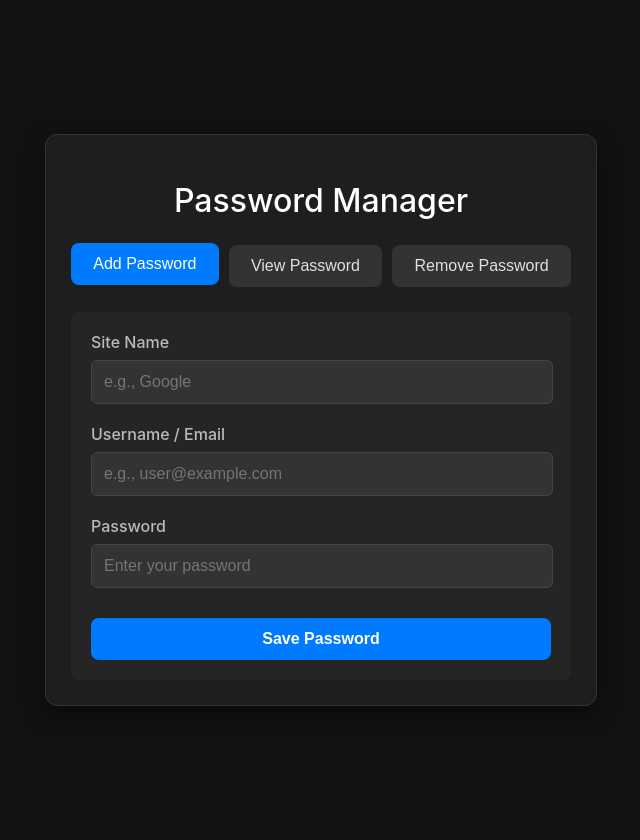
After one commit to Naail127/PaillierCryptography, a Flask app: page /manager in a window 1280 px wide. The commit adds this page. Shown: the whole page, without its empty margins (319-959 px from the left). Run offline with Flask 3, Linux system fonts and the light colour scheme.

Commit message:
added website that can be used to access password information

```diff
--- a/Functions.py
+++ b/Functions.py
@@ -2,8 +2,8 @@ import math
 import random
 import os
 
-p = int(os.getenv("p1"))
-q = int(os.getenv("p2"))
+p = int(4541554238500101232552500954782756651386703008262217019716749311659998997105067659483444223523928779)
+q = int(9083258364967755778714009204230578095286209015347938511945277809368431387795772440566214471168363613)
 
 n = p * q
 phi = (p - 1) * (q - 1)
--- a/app.py
+++ b/app.py
@@ -1,12 +1,23 @@
 # app.py
-from flask import Flask, request, jsonify
+from flask import Flask, request, jsonify, render_template # <-- Add render_template
 from flask_cors import CORS
+import PasswordManager
+
 
 app = Flask(__name__)
 
 CORS(app)
 
+@app.route('/')
+def login_page():
+    # This tells Flask to look in the 'templates' folder for 'login.html'
+    return render_template('Login_page.html')
 
+# --- NEW ROUTE FOR THE SUCCESS PAGE ---
+@app.route('/manager')
+def manager_page():
+    # This will be the page we redirect to
+    return render_template('PasswordManager.html')
 @app.route('/process-data', methods=['POST'])
 def process_data():
     # Get the JSON data sent from the JavaScript
@@ -22,17 +33,61 @@ def process_data():
 
         # Process the data (here, we'll just print it and create a response)
         print(f"Received data: Name = {name}, Message = {message}")
+        Username, Password = PasswordManager.view_details('tim')
+        if Username == name and Password == message:
+            # Create a response to send back to the JavaScript
+            response_message = "Welcome."
 
-        # Create a response to send back to the JavaScript
-        response_message = f"Hello, {name}! Your message '{message}' was received by the Python server."
-
-        return jsonify({'status': 'success', 'response': response_message})
+            return jsonify({'status': 'success', 'response': response_message})
+        else:
+            response_message = f"Invalid credentials."
+            return jsonify({'status': 'error', 'message': 'Invalid credentials'}), 401
 
     except Exception as e:
         # Handle any other errors
         print(f"An error occurred: {e}")
         return jsonify({'status': 'error', 'message': 'An internal error occurred'}), 500
 
+@app.route('/addPassword', methods=['POST'])
+def addPassword():
+    data = request.get_json()
+    try:
+        site = data.get('siteName')
+        username = data.get('username')
+        password = data.get('password')
+        print(site,username,password)
+        PasswordManager.add_details(site, username, password)
+        return jsonify({'status': 'success', 'message': 'Password added successfully'})
+    except Exception as e:
+        print(f"An error occurred: {e}")
+        return jsonify({'status': 'error', 'message': 'An internal error occurred'}), 500
+
+@app.route('/viewPassword', methods=['POST'])
+def viewPassword():
+    data = request.get_json()
+    print('received data:')
+    try:
+        site = data.get('siteName')
+        print(site)
+        username, password = PasswordManager.view_details(site)
+
+        return jsonify({'status': 'success', 'username': username, 'password': password})
+    except Exception as e:
+        print(f"An error occurred: {e}")
+        return jsonify({'status': 'error', 'message': 'An internal error occurred'}), 500
+
+@app.route('/removePassword', methods=['POST'])
+def removePassword():
+    data = request.get_json()
+    try:
+        site = data.get('siteName')
+        print(site)
+        PasswordManager.delete_details(site)
+
+        return jsonify({'status': 'success'})
+    except Exception as e:
+        print(f"An error occurred: {e}")
+        return jsonify({'status': 'error', 'message': 'An internal error occurred'}), 500
 
 if __name__ == '__main__':
 
--- a/Login_page.js
+++ b/static/Login_page.js
@@ -27,9 +27,12 @@ document.addEventListener('DOMContentLoaded', () => {
             });
 
             const result = await response.json();
+            if (result.status === "success") {
+                responseElement.textContent = "Login successful";
+                console.log("Login successful");
+                window.location.href = "/manager";}
 
             // Update the webpage with the server's response
-            responseElement.textContent = JSON.stringify(result, null, 2);
 
         } catch (error) {
             console.error('Error:', error);
--- a/Login_page.html
+++ b/templates/Login_page.html
@@ -2,7 +2,7 @@
 <html lang="en">
 <head>
     <meta charset="UTF-8">
-    <link rel="stylesheet" href="Login_page.css">
+    <link rel="stylesheet" href="{{ url_for('static', filename='Login_page.css') }}">
     <meta name="viewport" content="width=device-width, initial-scale=1.0">
     <title>Basic Password Manager Interface</title>
 </head>
@@ -36,7 +36,6 @@
         </div>
         <span id="response">cvcvmdfkldkf</span>
     </div>
-  <script src="Login_page.js"></script>
-
 </body>
+<script src="{{ url_for('static', filename='Login_page.js') }}"></script>
 </html>
--- /dev/null
+++ b/templates/PasswordManager.html
@@ -0,0 +1,366 @@
+<!DOCTYPE html>
+<html lang="en">
+<head>
+    <meta charset="UTF-8">
+    <meta name="viewport" content="width=device-width, initial-scale=1.0">
+    <title>Password Manager</title>
+    <style>
+        /* Basic Reset & Body Styling */
+        body {
+            font-family: -apple-system, BlinkMacSystemFont, "Segoe UI", Roboto, Helvetica, Arial, sans-serif, "Apple Color Emoji", "Segoe UI Emoji", "Segoe UI Symbol";
+            background-color: #121212;
+            color: #e0e0e0;
+            margin: 0;
+            padding: 20px;
+            display: flex;
+            justify-content: center;
+            align-items: center;
+            min-height: 100vh;
+        }
+
+        /* Main container for the app */
+        .container {
+            width: 100%;
+            max-width: 500px;
+            background-color: #1e1e1e;
+            border-radius: 12px;
+            box-shadow: 0 8px 24px rgba(0, 0, 0, 0.5);
+            padding: 25px;
+            border: 1px solid #333;
+        }
+
+        h1 {
+            text-align: center;
+            color: #ffffff;
+            margin-bottom: 25px;
+            font-weight: 500;
+        }
+
+        /* Button navigation section */
+        .nav-buttons {
+            display: flex;
+            justify-content: space-between;
+            margin-bottom: 25px;
+            gap: 10px;
+        }
+
+        .nav-button {
+            flex-grow: 1;
+            padding: 12px;
+            border: none;
+            border-radius: 8px;
+            background-color: #333;
+            color: #e0e0e0;
+            cursor: pointer;
+            font-size: 16px;
+            font-weight: 500;
+            transition: background-color 0.3s ease, transform 0.2s ease;
+        }
+
+        .nav-button:hover {
+            background-color: #444;
+        }
+
+        .nav-button.active {
+            background-color: #007bff;
+            color: white;
+            transform: translateY(-2px);
+        }
+
+        /* Styling for the content sections */
+        .content-section {
+            display: none; /* Hidden by default */
+            padding: 20px;
+            background-color: #252526;
+            border-radius: 8px;
+        }
+
+        .content-section.active {
+            display: block; /* Show active section */
+        }
+
+        /* Input fields and labels */
+        .input-group {
+            margin-bottom: 20px;
+        }
+
+        .input-group:last-child {
+            margin-bottom: 0;
+        }
+
+        label {
+            display: block;
+            margin-bottom: 8px;
+            font-weight: 500;
+            color: #bbb;
+        }
+
+        input[type="text"], input[type="password"] {
+            width: calc(100% - 24px); /* Account for padding */
+            padding: 12px;
+            border: 1px solid #444;
+            background-color: #333;
+            color: #e0e0e0;
+            border-radius: 6px;
+            font-size: 16px;
+            transition: border-color 0.3s, box-shadow 0.3s;
+        }
+
+        input[type="text"]:focus, input[type="password"]:focus {
+            outline: none;
+            border-color: #007bff;
+            box-shadow: 0 0 0 3px rgba(0, 123, 255, 0.25);
+        }
+
+        /* Submit buttons for forms */
+        .submit-btn {
+            width: 100%;
+            padding: 12px;
+            border: none;
+            border-radius: 8px;
+            background-color: #007bff;
+            color: white;
+            font-size: 16px;
+            font-weight: bold;
+            cursor: pointer;
+            margin-top: 10px;
+            transition: background-color 0.3s;
+        }
+
+        .submit-btn:hover {
+            background-color: #0056b3;
+        }
+
+        .remove-btn {
+            background-color: #dc3545;
+        }
+
+        .remove-btn:hover {
+            background-color: #c82333;
+        }
+
+        /* Message display area */
+        #message-box {
+            margin-top: 20px;
+            padding: 15px;
+            border-radius: 8px;
+            text-align: center;
+            font-weight: 500;
+            display: none; /* Hidden by default */
+        }
+
+        #message-box.success {
+            background-color: #28a745;
+            color: white;
+        }
+
+        #message-box.error {
+            background-color: #dc3545;
+            color: white;
+        }
+
+        #message-box.info {
+            background-color: #17a2b8;
+            color: white;
+        }
+
+    </style>
+</head>
+<body>
+
+    <div class="container">
+        <h1>Password Manager</h1>
+
+        <!-- Navigation Buttons -->
+        <div class="nav-buttons">
+            <button class="nav-button active" onclick="showSection('add')">Add Password</button>
+            <button class="nav-button" onclick="showSection('view')">View Password</button>
+            <button class="nav-button" onclick="showSection('remove')">Remove Password</button>
+        </div>
+
+        <!-- Add Password Section -->
+        <div id="add-section" class="content-section active">
+            <div class="input-group">
+                <label for="add-site-name">Site Name</label>
+                <input type="text" id="add-site-name" placeholder="e.g., Google">
+            </div>
+            <div class="input-group">
+                <label for="add-username">Username / Email</label>
+                <input type="text" id="add-username" placeholder="e.g., user@example.com">
+            </div>
+            <div class="input-group">
+                <label for="add-password">Password</label>
+                <input type="password" id="add-password" placeholder="Enter your password">
+            </div>
+            <button class="submit-btn" onclick="addDetails()">Save Password</button>
+        </div>
+
+        <!-- View Password Section -->
+        <div id="view-section" class="content-section">
+            <div class="input-group">
+                <label for="view-site-name">Site Name</label>
+                <input type="text" id="view-site-name" placeholder="Enter site name to view">
+            </div>
+            <button class="submit-btn" onclick="viewPassword()">View Password</button>
+            <div id="message-box"></div>
+        </div>
+
+        <!-- Remove Password Section -->
+        <div id="remove-section" class="content-section">
+            <div class="input-group">
+                <label for="remove-site-name">Site Name</label>
+                <input type="text" id="remove-site-name" placeholder="Enter site name to remove">
+            </div>
+            <button class="submit-btn remove-btn" onclick="removePassword()">Remove Password</button>
+        </div>
+
+    </div>
+
+    <script>
+        function showSection(sectionName) {
+            // Hide all content sections
+            document.querySelectorAll('.content-section').forEach(section => {
+                section.classList.remove('active');
+            });
+
+            // Deactivate all nav buttons
+            document.querySelectorAll('.nav-button').forEach(button => {
+                button.classList.remove('active');
+            });
+
+            // Show the target section
+            document.getElementById(`${sectionName}-section`).classList.add('active');
+
+            // Activate the corresponding button
+            // This assumes the button's onclick is `showSection('add')`, `showSection('view')`, etc.
+            const activeButton = Array.from(document.querySelectorAll('.nav-button')).find(
+                button => button.getAttribute('onclick') === `showSection('${sectionName}')`
+            );
+            if(activeButton) {
+                activeButton.classList.add('active');
+            }
+
+            // Clear any previous messages
+             document.getElementById('message-box').style.display = 'none';
+        }
+        function showMessage(String, String2) {
+
+            // create box
+              const popup = document.createElement("div");
+              popup.textContent = String + " " + String2;
+
+              // style it (inline so no CSS needed)
+              popup.style.position = "fixed";
+              popup.style.top = "20px";
+              popup.style.right = "20px";
+              popup.style.background = "red";
+              popup.style.color = "white";
+              popup.style.padding = "10px 15px";
+              popup.style.borderRadius = "5px";
+              popup.style.boxShadow = "0 2px 6px rgba(0,0,0,0.3)";
+
+              // add close button
+              const closeBtn = document.createElement("span");
+              closeBtn.textContent = "×";
+              closeBtn.style.marginLeft = "10px";
+              closeBtn.style.cursor = "pointer";
+              closeBtn.onclick = () => popup.remove();
+
+              popup.appendChild(closeBtn);
+
+              // add to page
+              document.body.appendChild(popup);
+        }
+        function Text(Username,Password, type) {
+            const messageBox = document.getElementById('message-box');
+            messageBox.textContent = "Username " + Username + "\n" + "Password " + Password;
+            messageBox.className = type; // Reset classes and set new one
+            messageBox.style.display = 'block';
+
+            // Hide the message after 3 seconds
+            setTimeout(() => {
+                messageBox.style.display = 'none';
+            }, 3000);
+        }
+
+        async function addDetails() {
+            const siteName = document.getElementById('add-site-name').value;
+            const username = document.getElementById('add-username').value;
+            const password = document.getElementById('add-password').value;
+            const dataToSend = {
+                siteName: siteName,
+                username: username,
+                password: password
+            }
+            if (!siteName || !username || !password) {
+                showMessage('error', 'Please fill in all fields.');
+                return;
+            }
+            const response = await fetch('http://127.0.0.1:5999/addPassword', {
+                method: 'POST',
+                headers: {
+                    'Content-Type': 'application/json'
+                },
+                body: JSON.stringify(dataToSend)
+            })
+            const result = await response.json();
+            if (result.status === "success") {
+                showMessage('success', 'Details saved successfully.');
+            } else {
+                showMessage('error', 'Error saving password.');
+            }
+        }
+
+        async function viewPassword() {
+            const siteName = document.getElementById('view-site-name').value;
+            console.log(siteName);
+            const dataToSend = {
+                siteName: siteName
+            }
+            if (!siteName) {
+                showMessage('error', 'Please fill in all fields.');
+                return;
+            }
+            const response = await fetch('http://127.0.0.1:5999/viewPassword', {
+                method: 'POST',
+                headers: {
+                    'Content-Type': 'application/json'
+                },
+                body: JSON.stringify(dataToSend)
+            })
+            const result = await response.json();
+            if (result.status === "success") {
+                console.log(result.password);
+                Text(result.username, result.password, 'success');
+            } else {
+                showMessage('error', 'Error retrieving password.');
+            }
+        }
+        async function removePassword() {
+            const siteName = document.getElementById('remove-site-name').value;
+            console.log(siteName);
+            const dataToSend = {
+                siteName: siteName
+            }
+            if (!siteName) {
+                showMessage('error', 'Please fill in all fields.');
+                return;
+            }
+            const response = await fetch('http://127.0.0.1:5999/removePassword', {
+                method: 'POST',
+                headers: {
+                    'Content-Type': 'application/json'
+                },
+                body: JSON.stringify(dataToSend)
+            })
+            const result = await response.json();
+            if (result.status === "success") {
+                showMessage('success', 'Password removed successfully.');
+            } else {}
+        }
+
+
+
+    </script>
+</body>
+</html>
```
Also changed, not shown: PasswordManager.py (+16 -16 lines), details.json (added, +1 -0 lines), static/Login_page.css (renamed from Login_page.css).
